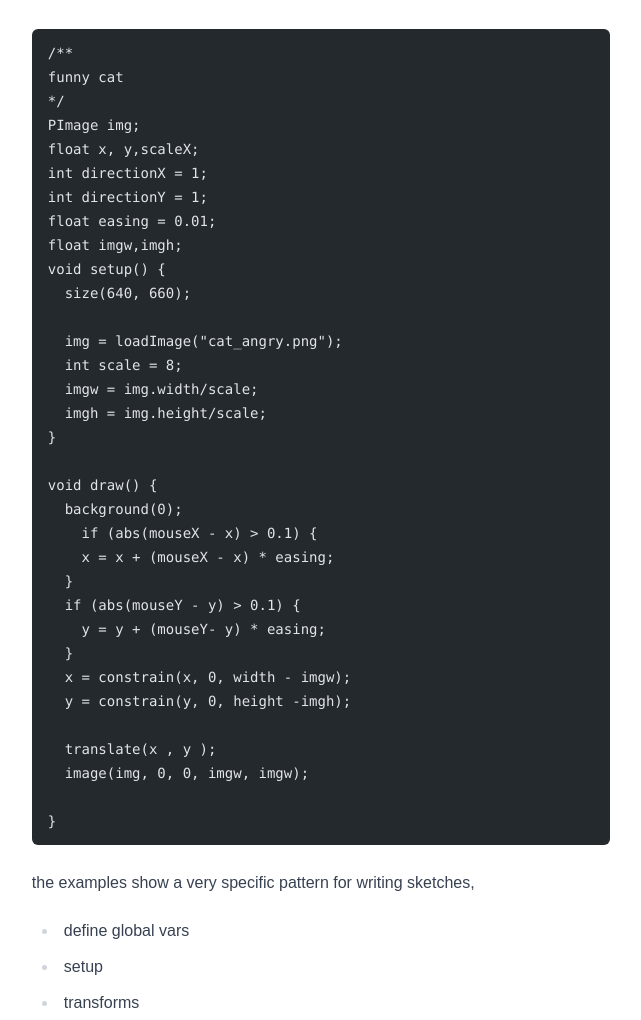
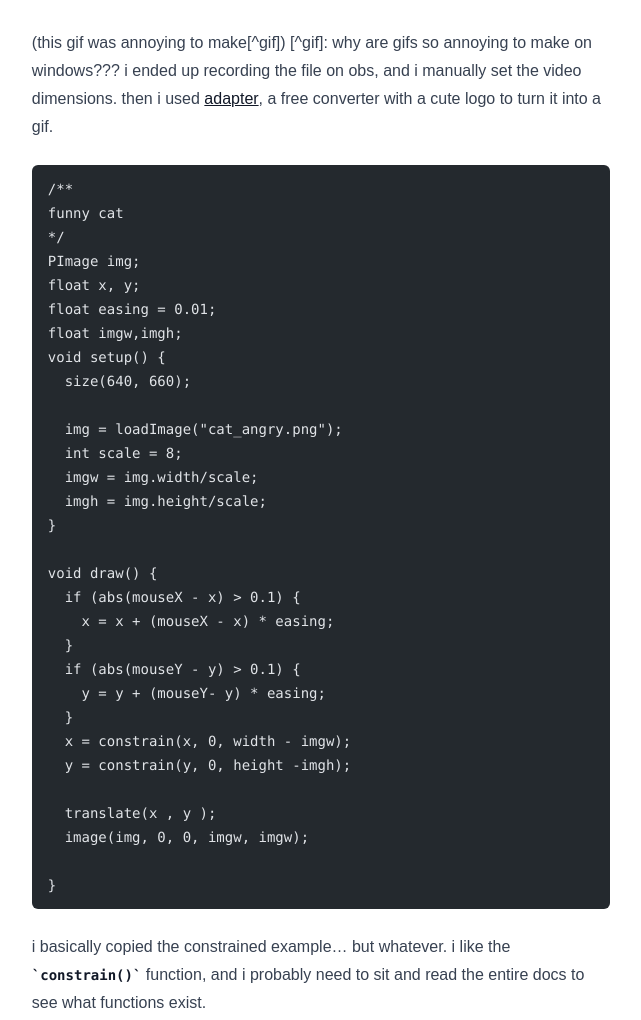
Before and after one commit to codelastnight/learningjournal, an Astro site: page /learningjournal/processing-first-look in a window 1280 px wide. Shown: the part 2498-3518 px from the top of the page, without its empty margins (319-960 px from the left). Built offline with nearby package versions, Linux system fonts and the light colour scheme; Astro itself is replaced by a stand-in of ours; code samples lack their colours.

Commit message:
text update

````diff
--- a/src/content/blog/processing-first-look.md
+++ b/src/content/blog/processing-first-look.md
@@ -47,15 +47,15 @@ i used some of the examples from [processing](https://processing.org/examples/co
 its a little annoying that have to have these open to figure out what the built in functions are, i wish the ide would simply tell me as i autofill or something.
 
 ![proccessing sketch of cat image moving with mouse](./resources/2023-10-04_16-06-42.gif)
+(this gif was annoying to make[^gif])
+[^gif]: why are gifs so annoying to make on windows??? i ended up recording the file on obs, and i manually set the video dimensions. then i used [adapter](https://macroplant.com/adapter), a free converter with a cute logo to turn it into a gif.
 
 ```java
 /**
 funny cat
 */
 PImage img;
-float x, y,scaleX;
-int directionX = 1;
-int directionY = 1;
+float x, y;
 float easing = 0.01;
 float imgw,imgh;
 void setup() {
@@ -68,8 +68,7 @@ void setup() {
 }
 
 void draw() {
-  background(0);
-    if (abs(mouseX - x) > 0.1) {
+  if (abs(mouseX - x) > 0.1) {
     x = x + (mouseX - x) * easing;
   }
   if (abs(mouseY - y) > 0.1) {
@@ -84,6 +83,8 @@ void draw() {
 }
 ```
 
+i basically copied the constrained example... but whatever. i like the `constrain()` function, and i probably need to sit and read the entire docs to see what functions exist.
+
 the examples show a very specific pattern for writing sketches,
 
 - define global vars
````
